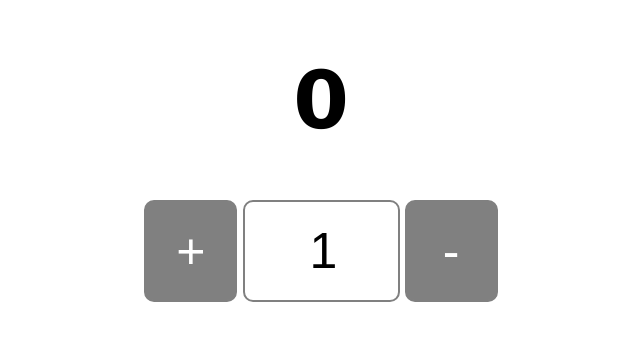
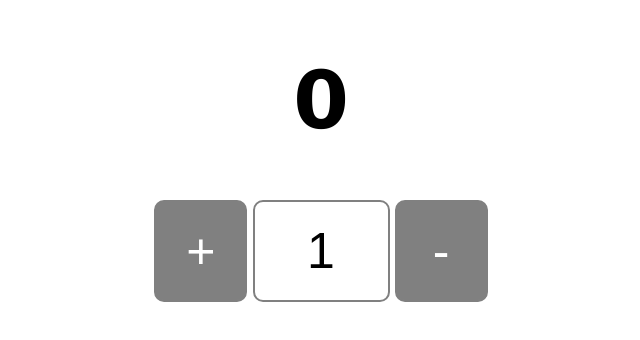
Before and after one commit to dean-hei/counter, a plain HTML site: page index.html in a window 1280 px wide. Shown: the whole page, without its empty margins (319-959 px from the left). Drawn offline with Linux system fonts and the light colour scheme.

Commit message:
changed input type

```diff
--- a/css/style.css
+++ b/css/style.css
@@ -28,7 +28,6 @@ button:hover {
 input {
     width: 93px;
     padding: 20px;
-    padding-left: 40px;
     color: black;
     background: white;
     border: 2px solid gray;
--- a/index.html
+++ b/index.html
@@ -13,7 +13,7 @@
         </div>
         <div>
             <button>+</button>
-            <input type="number" value="1">
+            <input type="text" value="1">
             <button>-</button>
         </div>
     </main>
--- a/js/app.js
+++ b/js/app.js
@@ -8,16 +8,20 @@ let inputBox = document.querySelector("input");
 let numDisplayed = 0;
 
 plusButton.addEventListener("click", function(e){
+    if (!isNaN(parseInt(inputBox.value, 10))){
         numDisplayed += parseInt(inputBox.value, 10);
         numDisplay.innerText = numDisplayed;
         if (numDisplayed >= 0){
             numDisplay.style.color = "black";
         }
+    }
 });
 minusButton.addEventListener("click", function(e){
+    if (!isNaN(parseInt(inputBox.value, 10))){
         numDisplayed -= parseInt(inputBox.value, 10);
         numDisplay.innerText = numDisplayed;
         if (numDisplayed < 0){
             numDisplay.style.color = "red";
         }
+    }
 });
```
Lines whose indentation alone changed are shown as unchanged.
